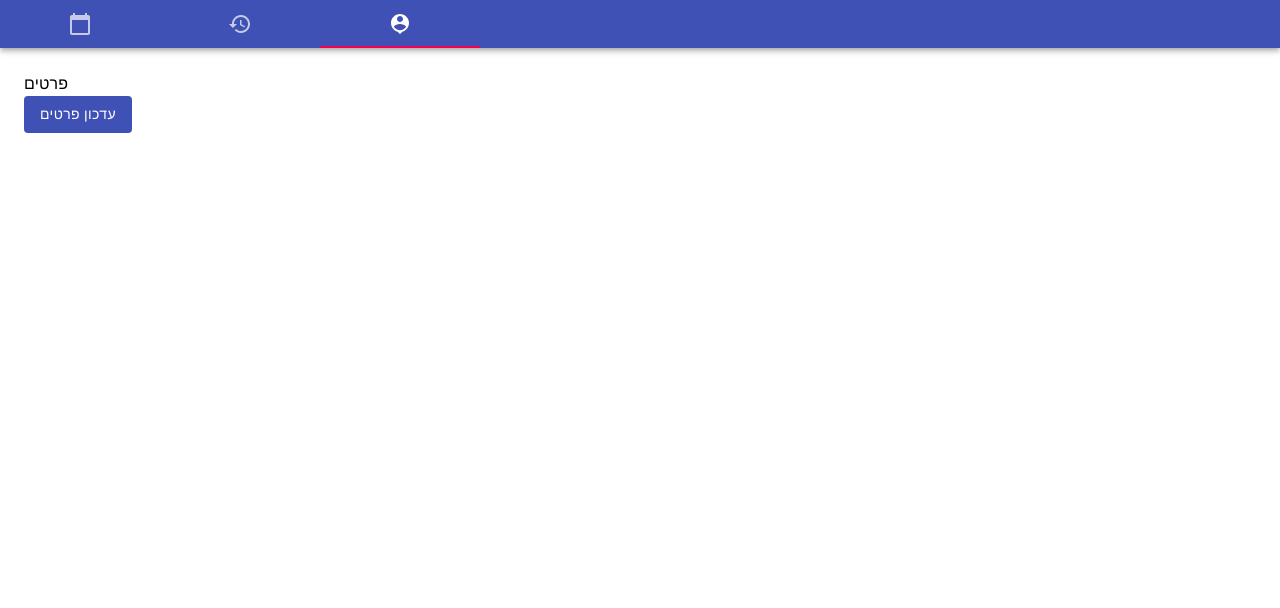
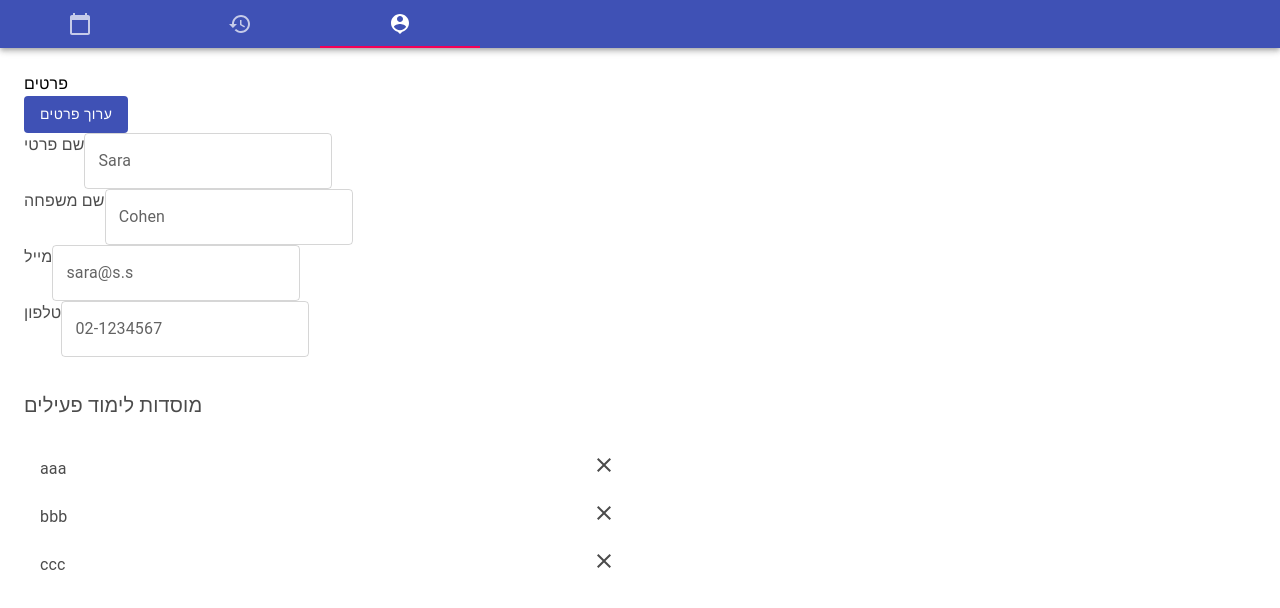
Before and after one commit to ayala8585/SubstituteSystem, a React (Create React App) app: page /teacherHome in a window 1280 px wide. Both pictures are taken after a click on the tab 400 px from the left and 24 px from the top of the page. Shown: the top 608 px of the page. Built offline with nearby package versions, Linux system fonts and the light colour scheme.

Commit message:
why after remove item we see the item instead of the rest items in the array? (teacher details)

```diff
--- /dev/null
+++ b/src/components/common/list.js
@@ -0,0 +1,78 @@
+import React, { useState } from 'react';
+import { makeStyles } from '@material-ui/core/styles';
+import List from '@material-ui/core/List';
+import ListItem from '@material-ui/core/ListItem';
+import ListItemAvatar from '@material-ui/core/ListItemAvatar';
+import ListItemIcon from '@material-ui/core/ListItemIcon';
+import ListItemSecondaryAction from '@material-ui/core/ListItemSecondaryAction';
+import ListItemText from '@material-ui/core/ListItemText';
+import Avatar from '@material-ui/core/Avatar';
+import IconButton from '@material-ui/core/IconButton';
+import FormGroup from '@material-ui/core/FormGroup';
+import FormControlLabel from '@material-ui/core/FormControlLabel';
+import Checkbox from '@material-ui/core/Checkbox';
+import Grid from '@material-ui/core/Grid';
+import Typography from '@material-ui/core/Typography';
+import FolderIcon from '@material-ui/icons/Folder';
+import DeleteIcon from '@material-ui/icons/Delete';
+import ClearIcon from '@material-ui/icons/Clear';
+
+
+
+
+const TextOnlyList=(props)=>{
+
+    const useStyles = makeStyles((theme) => ({
+        root: {
+          flexGrow: 1,
+          maxWidth: 752,
+        },
+        demo: {
+          backgroundColor: theme.palette.background.paper,
+        },
+        title: {
+          margin: theme.spacing(4, 0, 2),
+        },
+      }));
+
+
+
+    const clearValue=(value)=>{
+        let index=props.list.indexOf(value);
+        props.setList(props.list.splice(index,1) );
+
+        // alert(props.list)
+        //why the list shows the cleared item instead of the rest items?
+    }
+
+    function genarateElement(){
+        return props.list.map((value) =>
+        React.cloneElement(
+            <ListItem>
+                <ListItemText primary={value} />
+                <div >
+                    <ClearIcon onClick={()=>clearValue(value)}/>
+                </div>
+            </ListItem>, ),
+      );
+    }
+
+    const classes = useStyles();
+    const [dense, setDense] = React.useState(false);
+
+return(
+    <Grid container spacing={2}>
+        <Grid item xs={12} md={6}>
+          <Typography variant="h6" className={classes.title}>
+            {props.title}
+          </Typography>
+          <div className={classes.demo}>
+            <List dense={dense}>
+              {genarateElement()}
+            </List>
+          </div>
+        </Grid>
+    </Grid>
+)
+}
+export default TextOnlyList;
--- a/src/components/teacherPage/home.js
+++ b/src/components/teacherPage/home.js
@@ -75,9 +75,9 @@ export default function ScrollableTabsButtonPrevent() {
           scrollButtons="off"
           aria-label="scrollable prevent tabs example"
         >
-          <Tab icon={<CalendarTodayIcon />} aria-label="phone" {...a11yProps(0)} />
-          <Tab icon={<HistoryIcon />} aria-label="favorite" {...a11yProps(1)} />
-          <Tab icon={<PersonPinIcon />} aria-label="person" {...a11yProps(2)} />
+          <Tab icon={<CalendarTodayIcon />} aria-label="phone" {...a11yProps(0)} title="דיווח על חיסור"/>
+          <Tab icon={<HistoryIcon />} aria-label="favorite" {...a11yProps(1)} title="הסטוריית חיסורים"/>
+          <Tab icon={<PersonPinIcon />} aria-label="person" {...a11yProps(2)} title="פרטי מורה"/>
         </Tabs>
       </AppBar>
       <TabPanel value={value} index={0}>
--- a/src/components/teacherPage/setDetails.js
+++ b/src/components/teacherPage/setDetails.js
@@ -2,11 +2,16 @@ import React,{useState} from 'react'
 import Button from '@material-ui/core/Button';
 import { useHistory } from "react-router-dom"
 import GeneralUpate from '../update/generalUpdate';
+import { Update } from '@material-ui/icons';
+import './teacherStyle.css'
+import TestOnlyList from '../common/list'
+import TextOnlyList from '../common/list';
+
 
 
 const SetDetails=()=>{
 
-    const [update, setUpdate] = useState(false);
+    const [update, setUpdate] = useState(true);
 
     //select teacher details from mongo
 
@@ -14,16 +19,25 @@ const SetDetails=()=>{
     const [lastName, setLastName] = useState("Cohen");
     const [email, setEmail] = useState("sara@s.s");
     const [phone, setPhone] = useState("02-1234567");
+    const [disabled, setDisabled] = useState(true);
+    //get from db
+    const [institution, setInstitution]=useState(['aaa','bbb','ccc']);
+
 
     return(
         <>
             <div>פרטים</div>
+            <Button variant="contained" color="primary" disableElevation onClick={()=>{setDisabled(false)}}>
+                   ערוך פרטים
+          </Button>
 
-            <Button variant="contained" color="primary" disableElevation onClick={()=>{setUpdate(true)}}>
-                   עדכון פרטים
-          </Button>
-          {update? <GeneralUpate firstName={firstName} lastName={lastName} email={email} phone={phone}/> :null}
-
+            <form disabled={disabled}>
+          <GeneralUpate firstName={firstName} lastName={lastName} email={email} phone={phone}/>
+          <TextOnlyList title='מוסדות לימוד פעילים' list={institution} setList={setInstitution}/>
+          </form>
+          {disabled? null:<Button variant="contained" color="primary" disableElevation>
+        שמירה
+      </Button>}
         </>
     );
 }
--- a/src/components/teacherPage/subtractionReport.js
+++ b/src/components/teacherPage/subtractionReport.js
@@ -19,10 +19,12 @@ import Grid from '@material-ui/core/Grid';
 import Typography from '@material-ui/core/Typography';
 import FolderIcon from '@material-ui/icons/Folder';
 import DeleteIcon from '@material-ui/icons/Delete';
+import ClearIcon from '@material-ui/icons/Clear';
 import CalendarTodayIcon from '@material-ui/icons/CalendarToday';
 import SelectHour from './selectHour'
 import { useHistory } from "react-router-dom"
 import '../login/login.css'
+import './teacherStyle.css'
 
 
 
@@ -123,7 +125,7 @@ const SubtractionReport = () => {
         />
         <ListItemSecondaryAction>
           <IconButton edge="end" aria-label="delete" onClick={() => deleteHour(hour.id)}>
-            <DeleteIcon />
+            <ClearIcon />
           </IconButton>
         </ListItemSecondaryAction>
       </ListItem>
@@ -166,6 +168,7 @@ const SubtractionReport = () => {
         <Grid item xs={12} md={6}>
           <Typography variant="h6" >
             שעות חיסור
+            {listItems().length==0?<h5>לא נבחרו שעות</h5>:null}
           </Typography>
           <div>
             <List dense={dense}>
--- /dev/null
+++ b/src/components/teacherPage/teacherStyle.css
@@ -0,0 +1,9 @@
+h5{
+    color: rgb(110, 99, 99);
+}
+
+form[disabled]
+{
+  pointer-events: none;
+  opacity: 0.7;
+}
--- a/src/components/update/generalUpdate.js
+++ b/src/components/update/generalUpdate.js
@@ -12,7 +12,7 @@ const GeneralUpate = (props) => {
 
   return (
     <div>
-      <h3>התחברות</h3>
+      {/* <h3>התחברות</h3> */}
 
       <ValidateTextField
         text="שם פרטי"
@@ -57,9 +57,9 @@ const GeneralUpate = (props) => {
         errorMessage={"שדה זה חייב להכיל מינימום 7 תווים"}
       />
       <br />
-      <Button variant="contained" color="primary" disableElevation>
+      {/* <Button variant="contained" color="primary" disableElevation>
         אישור
-      </Button>
+      </Button> */}
     </div>
   );
 };
```
